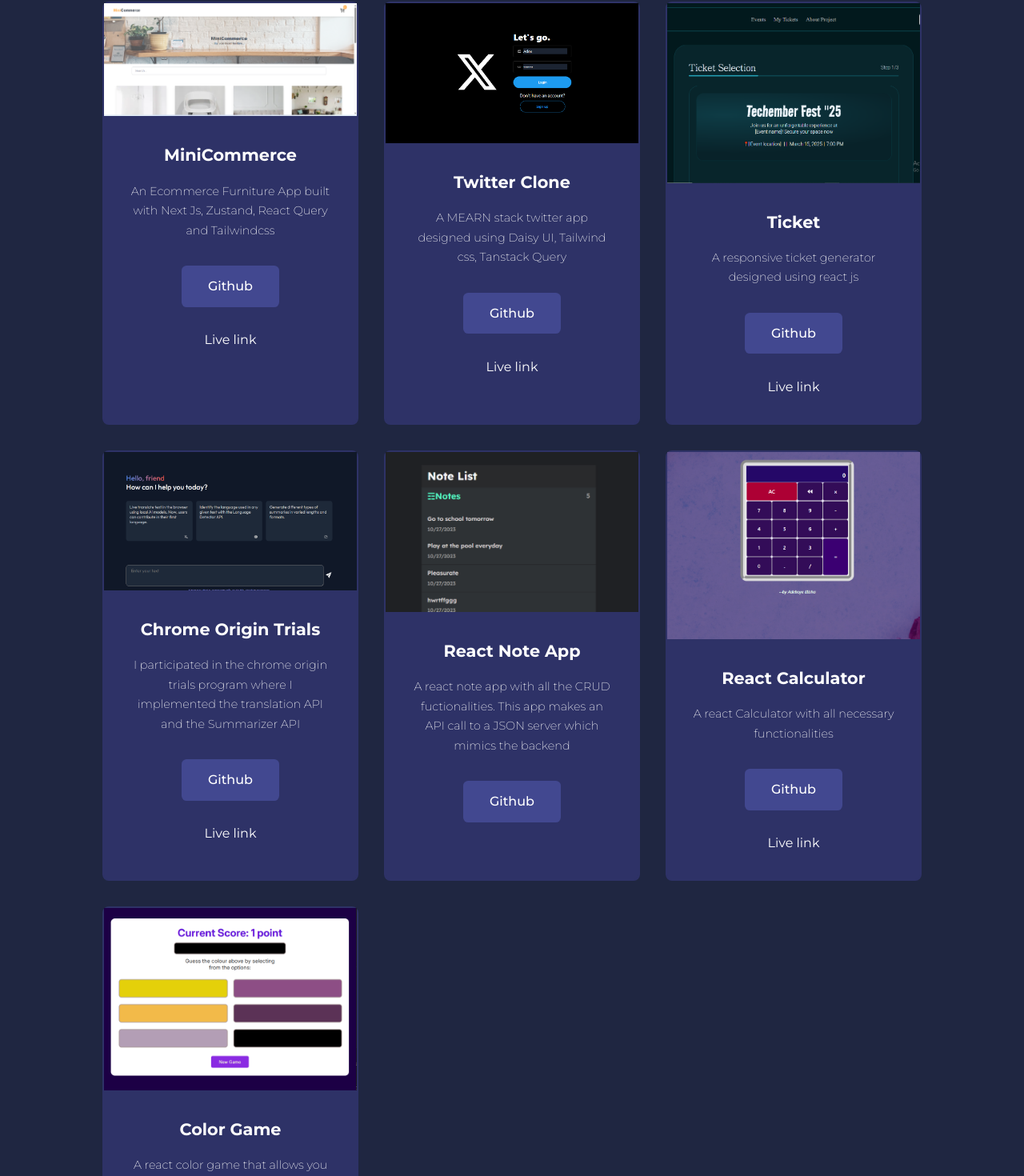
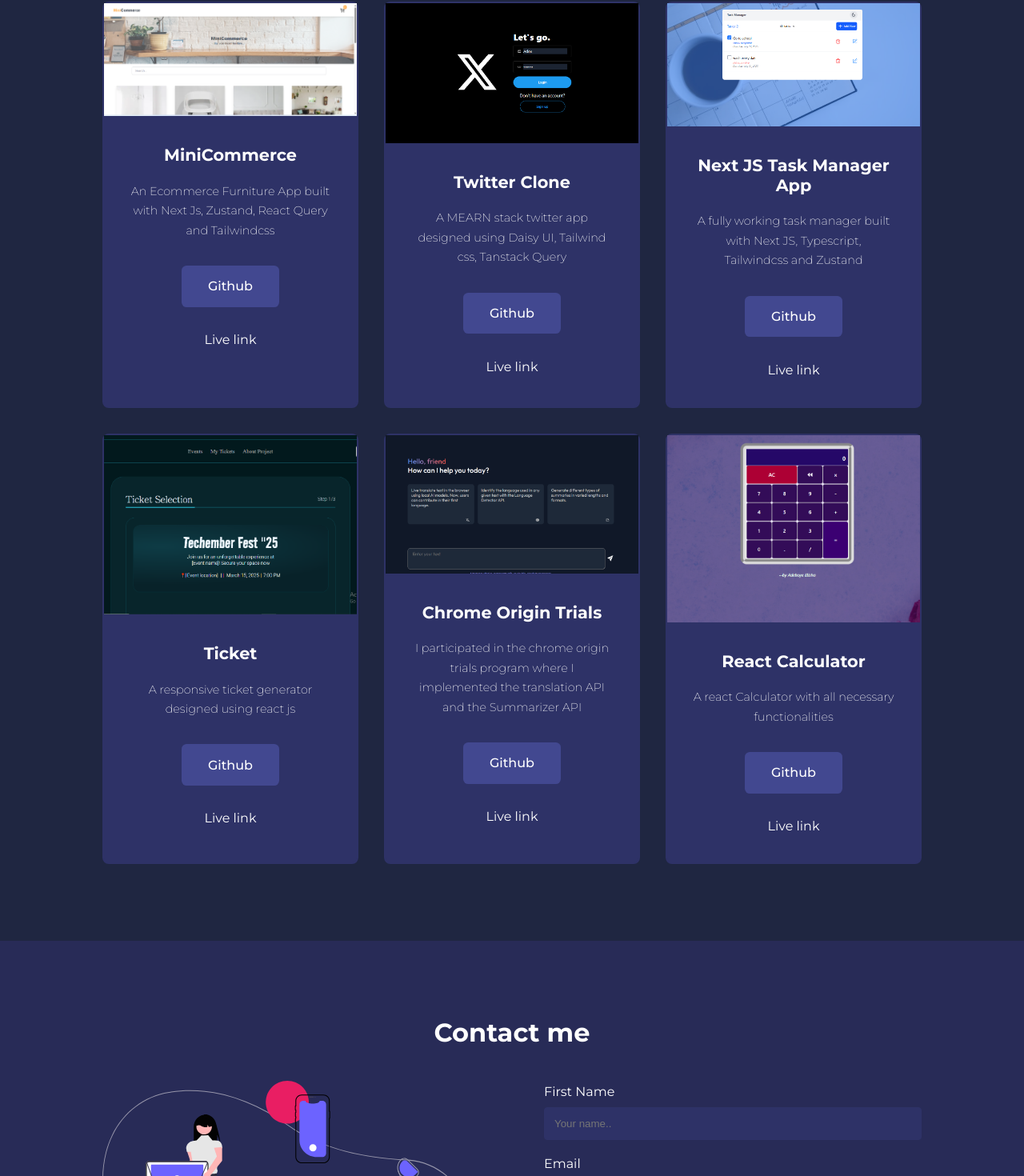
Before and after one commit to adexfit/techPortfolio, a React (Vite) app: page / in a window 1280 px wide. Shown: the part 1458-2928 px from the top of the page at 80% size. Built offline with nearby package versions, Linux system fonts and the light colour scheme.

Commit message:
adde new project

```diff
--- a/src/assets/assets.js
+++ b/src/assets/assets.js
@@ -18,6 +18,7 @@ import AdeboyeElishaFrontendResume05 from "../assets/AdeboyeElishaFrontendResume
 import twiclone from "../assets/twiclone.png";
 import adexai from "../assets/adexai.png";
 import minicommerce from "../assets/minicommerce.png";
+import taskmanager from "../assets/taskmanager.png"
 
 export const assets = {
   illustrate3,
@@ -40,4 +41,5 @@ export const assets = {
   twiclone,
   adexai,
   minicommerce,
+  taskmanager,
 };
--- a/src/data/data.js
+++ b/src/data/data.js
@@ -47,6 +47,14 @@ export const projectList = [
     hosted: true,
   },
   {
+    title: "Next JS Task Manager App",
+    desc: "A fully working task manager built with Next JS, Typescript, Tailwindcss and Zustand",
+    imgSrc: `${assets.taskmanager}`,
+    github: "https://github.com/adexfit/nexttaskmanager",
+    netlify: "https://adextaskmanager.netlify.app/",
+    hosted: true,
+  },
+  {
     title: "Ticket",
     desc: "A responsive ticket generator designed using react js",
     imgSrc: `${assets.ticketshot}`,
@@ -63,14 +71,6 @@ export const projectList = [
     hosted: true,
   },
   {
-    title: "React Note App",
-    desc: "A react note app with all the CRUD fuctionalities. This app makes an API call to a JSON server which mimics the backend",
-    imgSrc: `${assets.noteapp}`,
-    github: "https://github.com/adexfit/react-note-app",
-    netlify: "",
-    hosted: false,
-  },
-  {
     title: "React Calculator",
     desc: "A react Calculator with all necessary functionalities",
     imgSrc: `${assets.calculator}`,
@@ -78,12 +78,13 @@ export const projectList = [
     netlify: "https://adex-react-calculator.netlify.app/",
     hosted: true,
   },
-  {
-    title: "Color Game",
-    desc: "A react color game that allows you to test your vision",
-    imgSrc: `${assets.colorcoverpic}`,
-    github: "https://github.com/adexfit/colorGame",
-    netlify: "https://adexfitcolorgame.netlify.app/",
-    hosted: true,
-  },
 ];
+
+// {
+//   title: "Color Game",
+//   desc: "A react color game that allows you to test your vision",
+//   imgSrc: `${assets.colorcoverpic}`,
+//   github: "https://github.com/adexfit/colorGame",
+//   netlify: "https://adexfitcolorgame.netlify.app/",
+//   hosted: true,
+// },
```
Also changed, not shown: src/assets/taskmanager.png (added).
